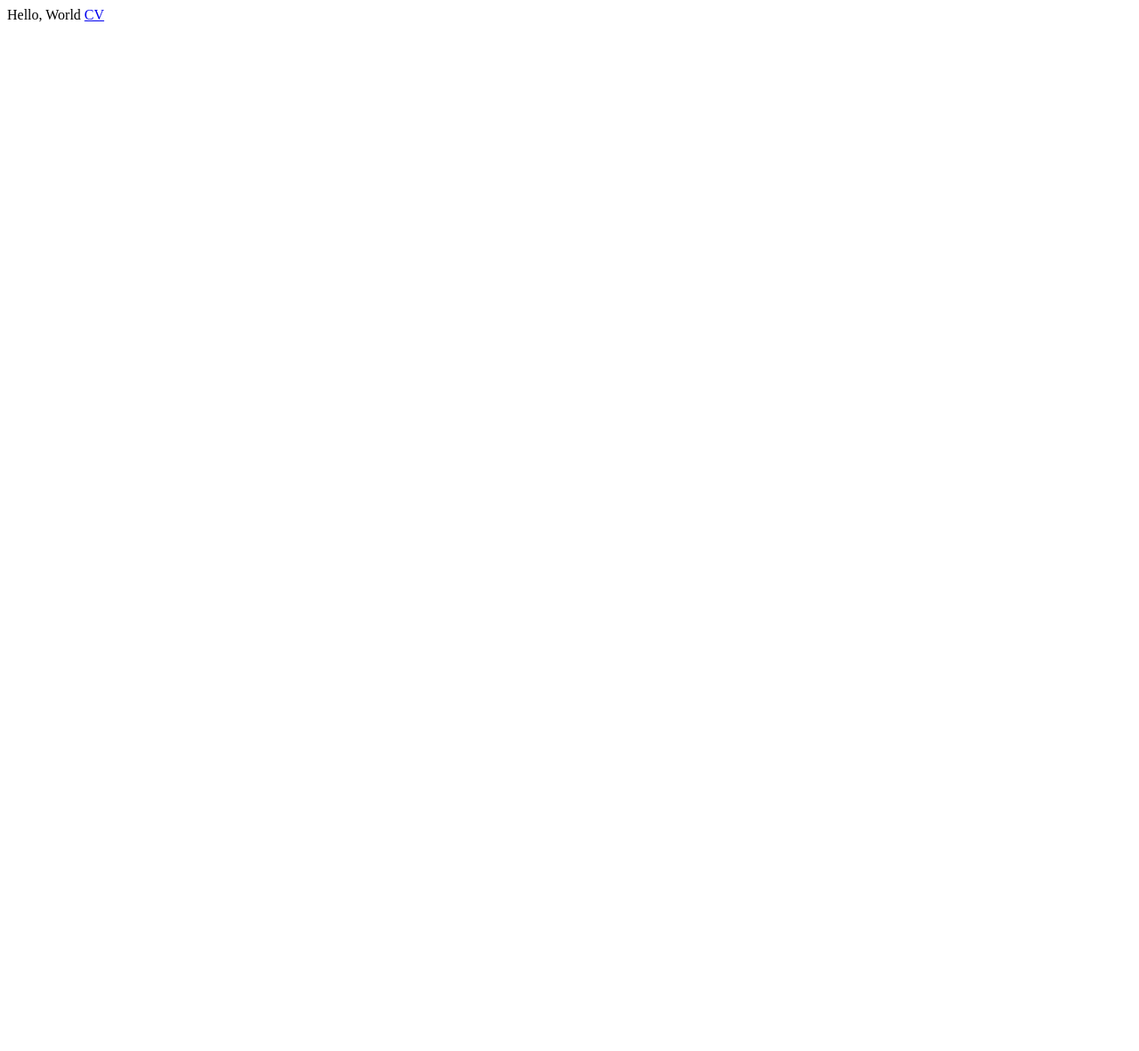
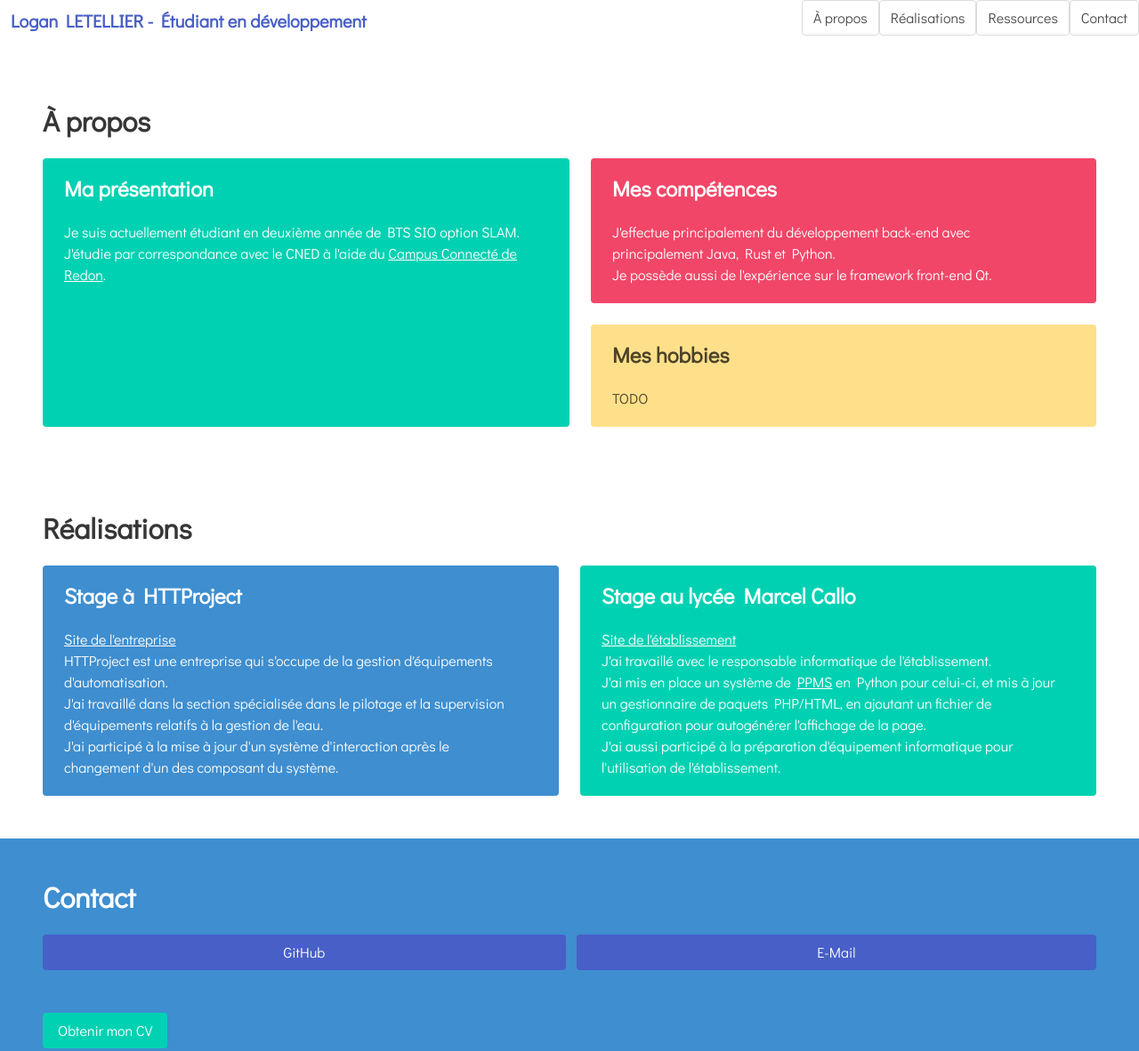
Before and after one commit to loggeek/loggeek.github.io, a plain HTML site: page index.html in a window 1280 px wide. Shown: the top 1182 px of the page at 89% size. Before the commit the page ends 800 px from the top, so only its background shows below. Drawn offline with nearby package versions, Linux system fonts and the light colour scheme.

Commit message:
Merged old work

```diff
--- a/index.html
+++ b/index.html
@@ -1,3 +1,147 @@
-Hello, World
+<!DOCTYPE html>
+<html lang="fr-FR">
 
-<a href=index.html>CV</a>
+<head>
+	<title>Logan Letellier - Portfolio</title>
+	<meta name="viewport" content="width=device-width, initial-scale=1">
+<head>
+
+<style>
+	@import "https://cdn.jsdelivr.net/npm/bulma@0.9.4/css/bulma.min.css";
+	@import 'https://fonts.googleapis.com/css?family=Didact+Gothic&display=swap';
+
+	body {
+		font-family: "Didact Gothic", "Futura", "Tw Cen MT", sans-serif;
+	}
+</style>
+
+<body>
+	<nav class="navbar" role="navigation">
+		<div class="navbar-brand">
+			<a href="#" class="navbar-item title is-5">Logan LETELLIER - Étudiant en développement</a>
+			<a role="button" class="navbar-burger" data-target="navbar">
+				<span></span>
+				<span></span>
+				<span></span>
+			</a>
+		</div>
+		<div id="navbar" class="navbar-menu">
+			<div class="navbar-end">
+				<a href="#about" class="button navbar-item">À propos</a>
+				<a href="#portfolio" class="button navbar-item">Réalisations</a>
+				<a href="#resources" class="button navbar-item">Ressources</a>
+				<a href="#contact" class="button navbar-item">Contact</a>
+			</div>
+		</div>
+	</nav>
+
+	<section id="about" class="section">
+		<h2 class="title">À propos</h2>
+		<div class="tile is-ancestor">
+			<div class="tile is-parent is-vertical">
+				<div class="tile is-child is-primary notification">
+					<h2 class="title is-4">Ma présentation</h2>
+					<p>
+						Je suis actuellement étudiant en deuxième année de BTS SIO option SLAM.<br />
+						J'étudie par correspondance avec le CNED à l'aide du <a href="https://gip-cei.com/campus-connecte-redon/" target="_blank">Campus Connecté de Redon</a>.<br />
+					</p>
+				</div>
+			</div>
+			<div class="tile is-vertical">
+				<div class="tile is-parent">
+					<div class="tile is-child is-danger notification">
+						<h2 class="title is-4">Mes compétences</h2>
+						<p>
+							J'effectue principalement du développement back-end avec principalement Java, Rust et Python.<br />
+							Je possède aussi de l'expérience sur le framework front-end Qt.
+						</p>
+					</div>
+				</div>
+				<div class="tile is-parent">
+					<div class="tile is-child is-warning notification">
+						<h2 class="title is-4">Mes hobbies</h2>
+						<p>
+							TODO
+						</p>
+					</div>
+				</div>
+			</div>
+		</div>
+	</section>
+
+	<section id="portfolio" class="section">
+		<h2 class="title">Réalisations</h2>
+		<div class="tile is-ancestor">
+			<div class="tile is-parent">
+				<div class="tile is-child is-info notification">
+					<h2 class="title is-4">Stage à HTTProject</h2>
+					<a href="https://httproject.fr" target="_blank" class="subtitle is-6">Site de l'entreprise</a>
+					<p>
+						HTTProject est une entreprise qui s'occupe de la gestion d'équipements d'automatisation.<br />
+						J'ai travaillé dans la section spécialisée dans le pilotage et la supervision d'équipements relatifs à la gestion de l'eau.<br />
+						J'ai participé à la mise à jour d'un système d'interaction après le changement d'un des composant du système.
+					</p>
+				</div>
+			</div>
+			<div class="tile is-parent">
+				<div class="tile is-child is-primary notification">
+					<h2 class="title is-4">Stage au lycée Marcel Callo</h2>
+					<a href="https://www.lyceemarcelcallo.org/" target="_blank" class="subtitle is-6">Site de l'établissement</a>
+					<p>
+						J'ai travaillé avec le responsable informatique de l'établissement.<br />
+						J'ai mis en place un système de <a href="https://fr.wikipedia.org/wiki/Plan_particulier_de_mise_en_s%C3%BBret%C3%A9" target="_blank">PPMS</a> en Python pour celui-ci,
+						et mis à jour un gestionnaire de paquets PHP/HTML, en ajoutant un fichier de configuration pour autogénérer l'affichage de la page.<br />
+						J'ai aussi participé à la préparation d'équipement informatique pour l'utilisation de l'établissement.
+					</p>
+				</div>
+			</div>
+		</div>
+	</section>
+<!--
+	<section id="resources" class="section">
+		<h2 class="title">Veille technologique</h2>
+		<h3>À ce jour, ma veille informatique consiste notamment de vidéos de ces chaînes (dont le contenu est en anglais):</h3>
+		<p>
+
+			Mental Outlaw: - <a href="https://www.youtube.com/@MentalOutlaw" target="_blank">Youtube</a> - <a href="https://odysee.com/@AlphaNerd:8" target="_blank">Odysee</a><br />
+			Fireship - <a href="https://www.youtube.com/@Fireship" target="_blank">Youtube</a><br />
+		</p>
+	</section>
+-->
+	<section id="contact" class="hero is-info">
+		<div class="hero-body">
+			<h2 class="title">Contact</h2>
+			<nav class="level is-mobile">
+				<a href="https://github.com/loggeek" target="_blank" class="button is-link level-item" has-text-centered>GitHub</a>
+				<a href="mailto:lletellier.contact@gmail.com" class="button is-link level-item has-text-centered">E-Mail</a>
+			</nav><br />
+			<a href="cv.pdf" class="button is-primary">Obtenir mon CV</a>
+		</div>
+		<div class="hero-foot" align="center">
+			Copyright 2022 Logan LETELLIER. Tous droits réservés.<br />
+			<a href="https://bulma.io" target="_blank"><img src="https://bulma.io/images/made-with-bulma--white.png" style="width: 10%;"/></a>.
+		</div>
+	</section>
+</body>
+
+<script>
+	document.addEventListener('DOMContentLoaded', () => {
+		// Get all "navbar-burger" elements
+		const $navbarBurgers = Array.prototype.slice.call(document.querySelectorAll('.navbar-burger'), 0);
+
+		// Add a click event on each of them
+		$navbarBurgers.forEach(el => {
+			el.addEventListener('click', () => {
+				// Get the target from the "data-target" attribute
+				const target = el.dataset.target;
+				const $target = document.getElementById(target);
+
+				// Toggle the "is-active" class on both the "navbar-burger" and the "navbar-menu"
+				el.classList.toggle('is-active');
+				$target.classList.toggle('is-active');
+			});
+		});
+	});
+</script>
+
+</html>
```
